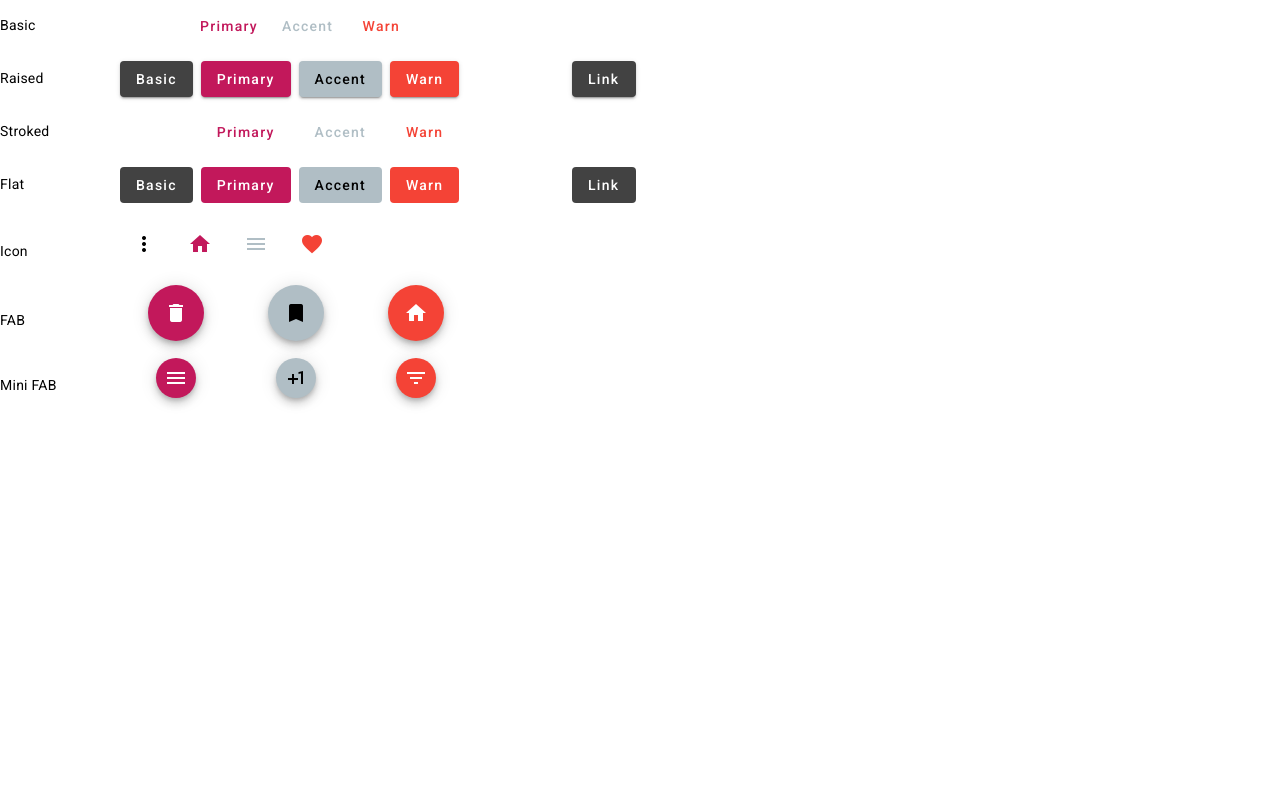
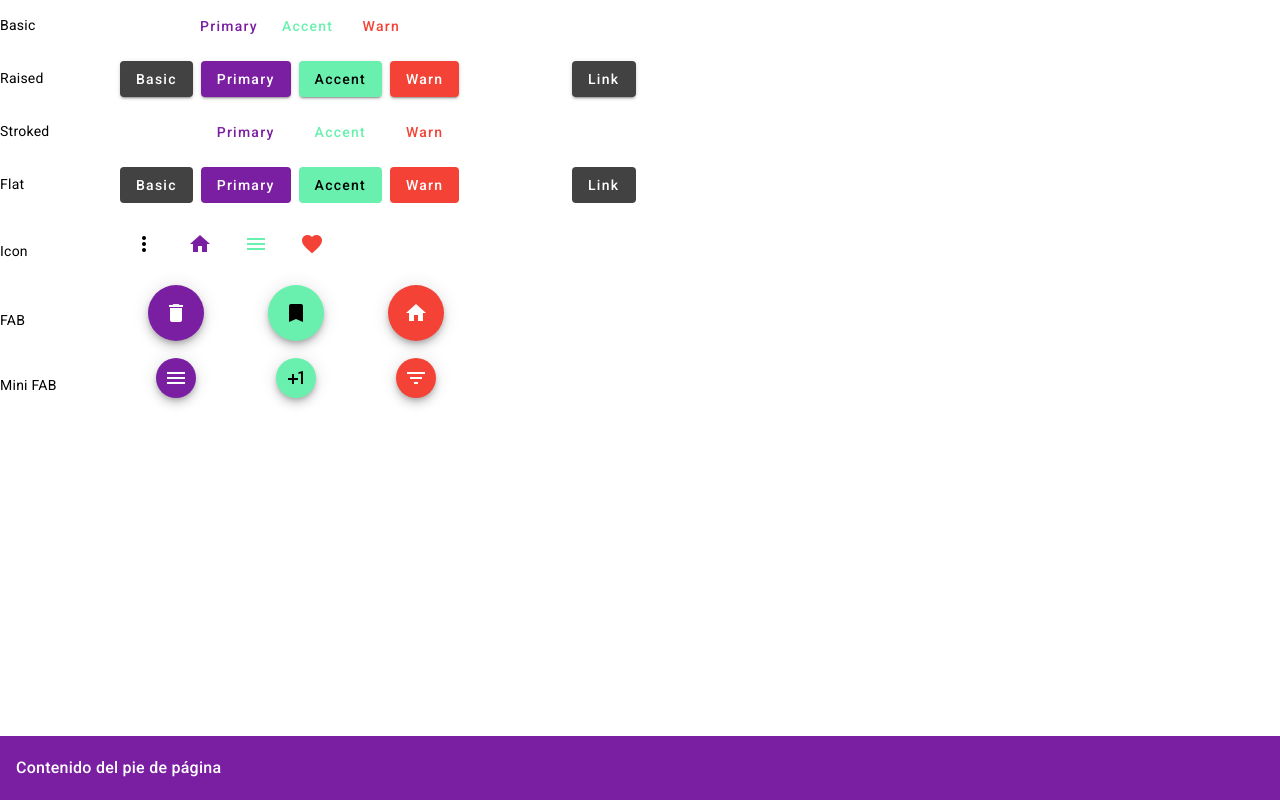
Before and after one commit to erickecp/proyectoing2, an Angular app: page / in a window 1280 px wide. Built offline with nearby package versions, Linux system fonts and the light colour scheme.

Commit message:
footer creado
ya agregue estilos y elementos al footer elementos sencillos

```diff
--- a/angular.json
+++ b/angular.json
@@ -25,7 +25,7 @@
               "src/assets"
             ],
             "styles": [
-              "@angular/material/prebuilt-themes/pink-bluegrey.css",
+              "@angular/material/prebuilt-themes/purple-green.css",
               "src/styles.css"
             ],
             "scripts": []
@@ -88,7 +88,7 @@
               "src/assets"
             ],
             "styles": [
-              "@angular/material/prebuilt-themes/pink-bluegrey.css",
+              "@angular/material/prebuilt-themes/purple-green.css",
               "src/styles.css"
             ],
             "scripts": []
--- a/src/app/app.component.html
+++ b/src/app/app.component.html
@@ -1 +1,3 @@
 <app-prueba-angular-material></app-prueba-angular-material>
+
+<app-footer></app-footer>
--- a/src/app/app.module.ts
+++ b/src/app/app.module.ts
@@ -1,5 +1,7 @@
 import { NgModule } from '@angular/core';
 import { BrowserModule } from '@angular/platform-browser';
+import { MatToolbarModule } from '@angular/material/toolbar';
+
 
 import { AppComponent } from './app.component';
 import { BrowserAnimationsModule } from '@angular/platform-browser/animations';
@@ -21,6 +23,7 @@ import { FooterComponent } from './componentes/footer/footer.component';
     MatSlideToggleModule,
     PruebaAngularMaterialComponent,
     HttpClientModule,
+    MatToolbarModule
   ],
   providers: [],
   bootstrap: [AppComponent]
--- a/src/app/componentes/footer/footer.component.css
+++ b/src/app/componentes/footer/footer.component.css
@@ -0,0 +1,10 @@
+.footer-toolbar {
+    position: fixed;
+    bottom: 0;
+    width: 100%;
+  }
+
+  .footer-text {
+    color: white;
+    font-size: 16px;
+  }
--- a/src/app/componentes/footer/footer.component.html
+++ b/src/app/componentes/footer/footer.component.html
@@ -1 +1,3 @@
-<p>footer works!</p>
+<mat-toolbar color="primary" class="footer-toolbar">
+  <span class="footer-text">Contenido del pie de página</span>
+</mat-toolbar>
--- a/src/app/componentes/footer/footer.component.ts
+++ b/src/app/componentes/footer/footer.component.ts
@@ -1,9 +1,10 @@
+import { MatToolbarModule } from '@angular/material/toolbar';
 import { Component } from '@angular/core';
 
 @Component({
   selector: 'app-footer',
   templateUrl: './footer.component.html',
-  styleUrls: ['./footer.component.css']
+  styleUrls: ['./footer.component.css'],
 })
 export class FooterComponent {
 
--- a/src/app/prueba-angular-material/prueba-angular-material.component.ts
+++ b/src/app/prueba-angular-material/prueba-angular-material.component.ts
@@ -2,13 +2,15 @@ import {Component} from '@angular/core';
 import {MatIconModule} from '@angular/material/icon';
 import {MatDividerModule} from '@angular/material/divider';
 import {MatButtonModule} from '@angular/material/button';
+import { MatToolbarModule } from '@angular/material/toolbar';
+
 
 @Component({
   selector: 'app-prueba-angular-material',
   templateUrl: './prueba-angular-material.component.html',
   styleUrls: ['./prueba-angular-material.component.css'],
   standalone: true,
-  imports: [MatButtonModule, MatDividerModule, MatIconModule],
+  imports: [MatButtonModule, MatDividerModule, MatIconModule, MatToolbarModule],
 })
 
 export class PruebaAngularMaterialComponent {
--- a/src/styles.css
+++ b/src/styles.css
@@ -2,3 +2,6 @@
 
 html, body { height: 100%; }
 body { margin: 0; font-family: Roboto, "Helvetica Neue", sans-serif; }
+
+html, body { height: 100%; }
+body { margin: 0; font-family: Roboto, "Helvetica Neue", sans-serif; }
```
Also changed, not shown: .angulardoc.json (added).
